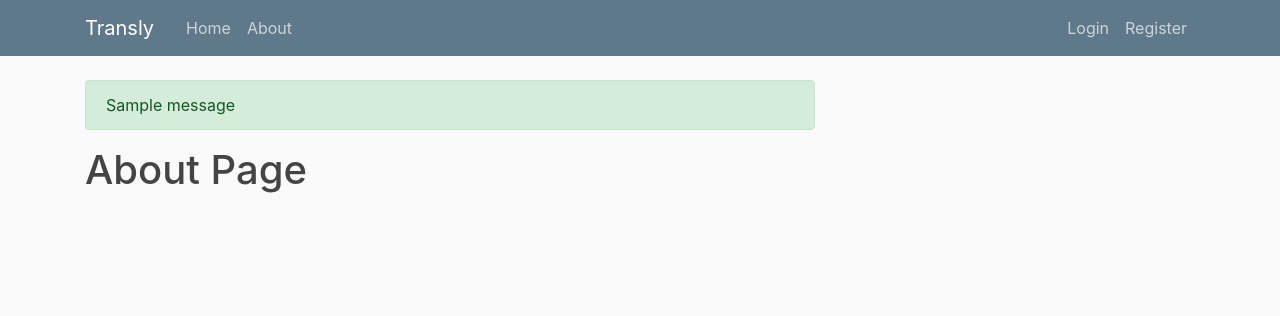
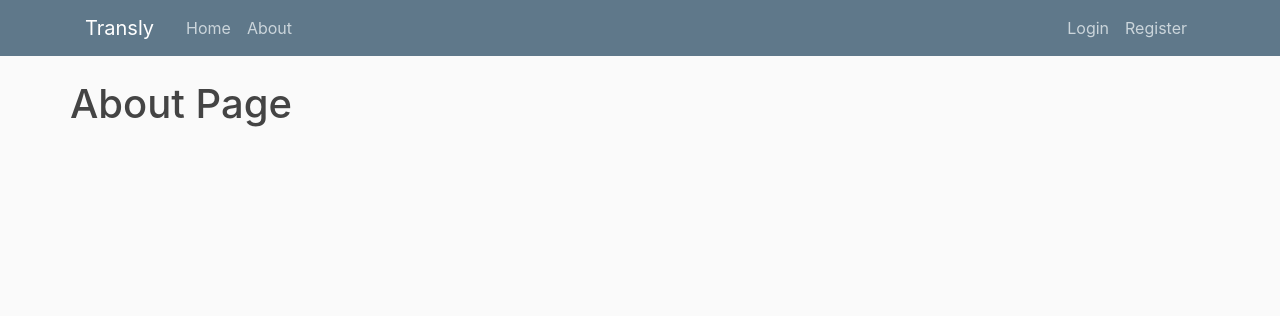
Before and after one commit to czesczolem/translatation, a Flask app: page /about in a window 1280 px wide. Shown: the top 316 px of the page. Run offline with Flask 2, Linux system fonts and the light colour scheme; tables that the repository leaves empty hold one stand-in row (values such as "Sample post"); one stand-in notice (Sample message) is shown; parts of the project's set-up code (start-up, migrations or seed data) failed here and were passed over; some libraries are stand-ins or nearby versions.

Commit message:
text centered, comment alerts

```diff
--- a/backend/flaskblog/templates/layout.html
+++ b/backend/flaskblog/templates/layout.html
@@ -45,19 +45,19 @@
       </nav>
     </header>
     <main role="main" class="container">
-      <div class="row">
-        <div class="col-md-8">
-          {% with messages = get_flashed_messages(with_categories=true) %}
-            {% if messages %}
-              {% for category, message in messages %}
-                <div class="alert alert-{{ category }}">
-                  {{ message }}
-                </div>
-              {% endfor %}
-            {% endif %}
-          {% endwith %}
+      <div class="row text-center">
+        <!--<div class="col-md-8">-->
+          <!--{% with messages = get_flashed_messages(with_categories=true) %}-->
+            <!--{% if messages %}-->
+              <!--{% for category, message in messages %}-->
+                <!--<div class="alert alert-{{ category }}">-->
+                  <!--{{ message }}-->
+                <!--</div>-->
+              <!--{% endfor %}-->
+            <!--{% endif %}-->
+          <!--{% endwith %}-->
           {% block content %}{% endblock %}
-        </div>
+        <!--</div>-->
 
       </div>
     </main>
```
